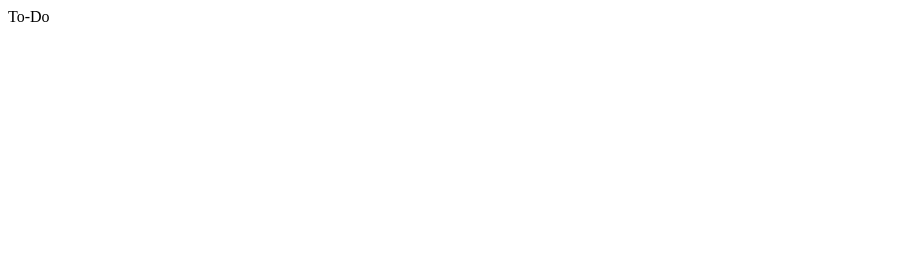
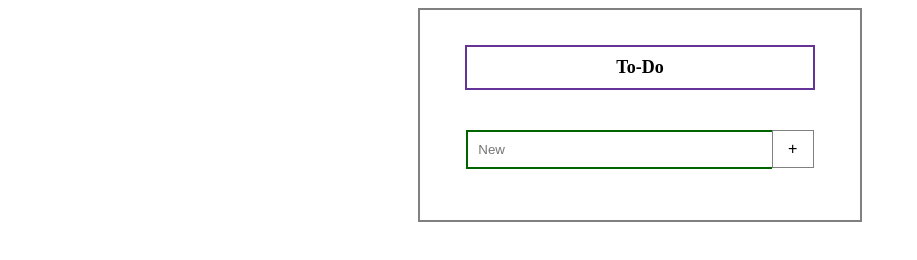
Before and after one commit to NehaAgarwal1611/react_to_do, a React app: page / in a window 1280 px wide. Shown: the whole page, without its empty margins (0-917 px from the left). Built offline with nearby package versions, Linux system fonts and the light colour scheme.

Commit message:
updated to-do list

```diff
--- /dev/null
+++ b/src/components/taskList.js
@@ -0,0 +1,33 @@
+import React from 'react';
+
+export default class TaskList extends React.Component {
+	constructor(props) {
+		super(props);
+		this.createItem = this.createItem.bind(this);
+		this.delete = this.delete.bind(this);
+	}
+
+	createItem(item) {
+		return (
+			<li key={item.key}>
+				<p>{item.text}</p>
+				<button type='button' className='clearTask' onClick={() => {this.delete(item.key)}}>X</button>
+			</li>
+		)
+	}
+
+	delete(key) {
+		this.props.clearItem(key);
+	}
+
+	render() {
+		var taskList = this.props.entries;
+		var listItems = taskList.map(this.createItem);
+
+		return (
+			<ul>
+				{listItems}
+			</ul>
+		);
+	}
+}
--- /dev/null
+++ b/src/components/to_do.js
@@ -0,0 +1,56 @@
+import React from 'react';
+import TaskList from '../components/taskList';
+
+export default class ToDo extends React.Component {
+	constructor() {
+		super();
+		this.state = {
+			entries: []
+		}
+		this.addTask = this.addTask.bind(this);
+		this.clearItem = this.clearItem.bind(this);
+	}
+
+	addTask(e) {
+		let taskArray = this.state.entries;
+
+		if(this._inputValue.value !== '') {
+			taskArray.push({
+				text: this._inputValue.value,
+				key: Date.now()
+			})
+		}
+
+		this.setState({
+			entries: taskArray
+		})
+
+		this._inputValue.value = '';
+
+		e.preventDefault();
+	}
+
+	clearItem(key) {
+		var newList = this.state.entries.filter(function(item){
+			return (item.key !== key);
+		})
+
+		this.setState({
+			entries: newList
+		})
+	}
+
+	render() {
+		return (
+			<div className = 'to-do'>
+				<div className = 'newTask'>
+					<form onSubmit={this.addTask}>
+						<input type='text' placeholder='New' ref={(el) => {this._inputValue = el;}} />
+						<button type='submit'>+</button>
+					</form>
+				</div>
+				<TaskList entries={this.state.entries} clearItem={this.clearItem} />
+			</div>
+		);
+	}
+}
--- a/src/containers/App.js
+++ b/src/containers/App.js
@@ -1,11 +1,13 @@
 import React from 'react';
 import Header from '../components/header';
+import ToDo from '../components/to_do';
 
 export default class App extends React.Component {
 	render() {
 		return (
 			<div>
 				<Header />
+				<ToDo />
 			</div>
 		);
 	}
--- a/src/index.html
+++ b/src/index.html
@@ -2,6 +2,7 @@
 <html>
 <head>
 	<meta charset="utf-8">
+	<meta name="viewport" content="width=device-width">
 	<title>To-Do List</title>
 </head>
 <body>
--- a/src/styles/app.scss
+++ b/src/styles/app.scss
@@ -0,0 +1,4 @@
+@import 'common/common';
+@import 'modules/header';
+@import 'modules/newTask';
+@import 'modules/taskList';
--- /dev/null
+++ b/src/styles/common/common.scss
@@ -0,0 +1,8 @@
+#app {
+	width: 350px;
+	margin: 0 auto;
+	height: auto;
+	border: 2px solid grey;
+	padding: 35px 45px;
+	text-align: center;
+}
--- /dev/null
+++ b/src/styles/modules/header.scss
@@ -0,0 +1,6 @@
+.header {
+	border: 2px solid rebeccapurple;
+	padding: 10px 0;
+	font-size: 18px;
+	font-weight: bold;
+}
--- /dev/null
+++ b/src/styles/modules/newTask.scss
@@ -0,0 +1,17 @@
+.newTask {
+	margin-top: 40px;
+	input {
+		padding: 10px;
+		width: 81%;
+		border: 2px solid darkgreen;
+		border-right: none;
+	}
+	button{
+		padding: 9px;
+		width: 12%;
+		background-color: #fff;
+		font-size: 16px;
+		border: 1px solid grey;
+		box-shadow: none;
+	}
+}
--- /dev/null
+++ b/src/styles/modules/taskList.scss
@@ -0,0 +1,22 @@
+.to-do {
+	ul {
+		list-style-type: none;
+		padding-left: 0;
+		li {
+			&:first-child{
+				margin-top: 30px;
+			}
+			p {
+				display: inline-block;
+				border: 2px solid red;
+				border-right: none;
+				width: 81%;
+				padding: 8px;
+			}
+			button {
+				border: 1px solid black;
+				padding: 10px 15px;
+			}
+		}
+	}
+}
```
